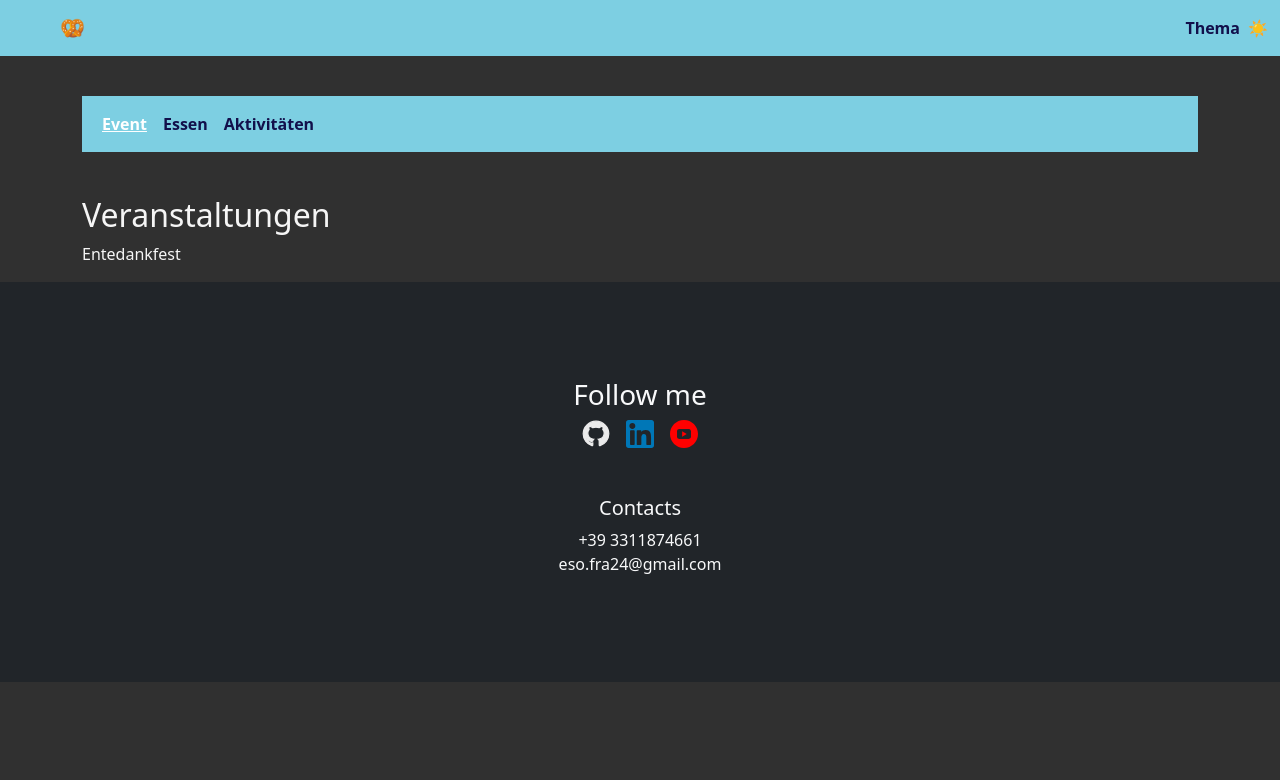
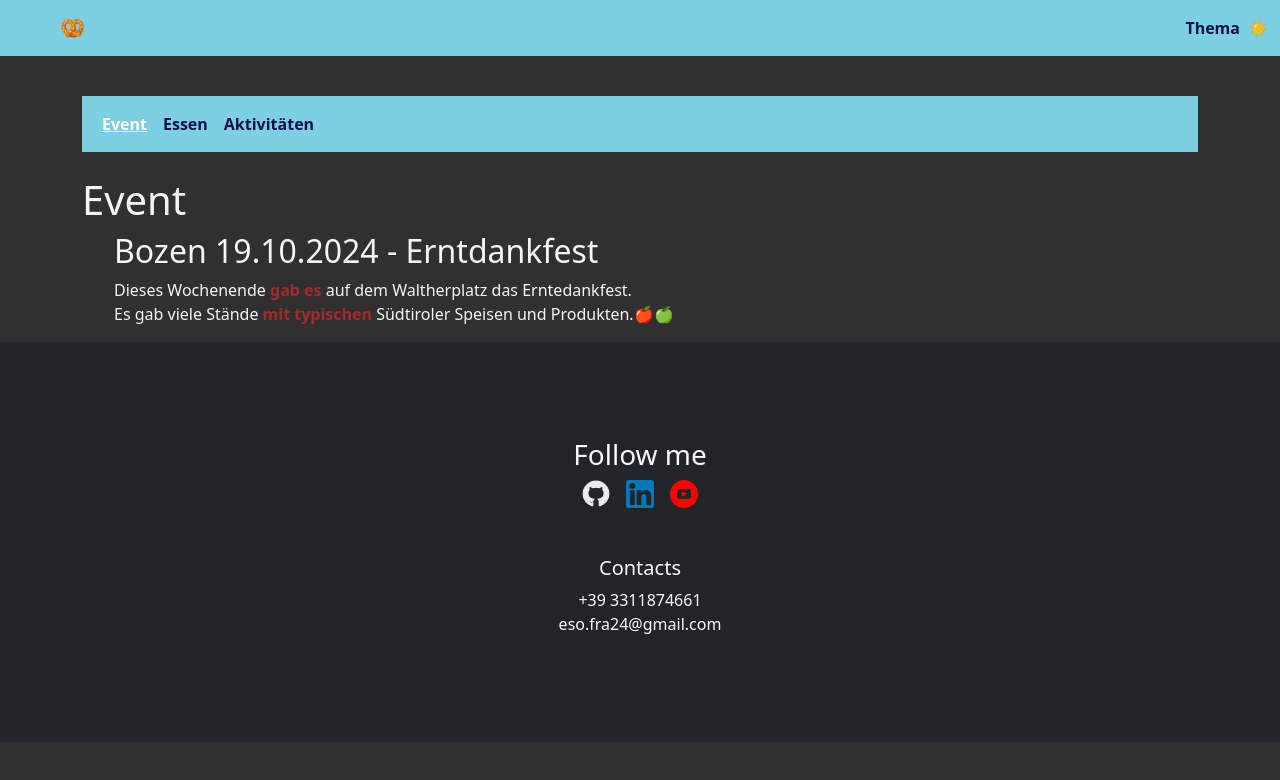
Before and after one commit to JungleKiosk/GanZuToll, a Vue app: page /events in a window 1280 px wide. Shown: the top 780 px of the page. Built offline with nearby package versions, Linux system fonts and the light colour scheme.

Commit message:
Erntdankfest

```diff
--- a/src/components/thema/herbst/events.vue
+++ b/src/components/thema/herbst/events.vue
@@ -12,13 +12,31 @@ export default {
 <template>
   <div class="container">
     <Herbst></Herbst>
-    <h2>Veranstaltungen</h2>
-    <p>Entedankfest</p>
+    <div class="row">
+      <div class="col-12">
+        <h1>Event</h1>
+        <ul>
+          <li>
+            <h2>Bozen 19.10.2024 - Erntdankfest</h2>
+            <p>Dieses Wochenende <span class="nota">gab es</span> auf dem Waltherplatz das Erntedankfest. <br>
+              Es gab viele Stände <span class="nota">mit typischen</span> Südtiroler Speisen und Produkten.🍎🍏
+
+            </p>
+          </li>
+        </ul>
+      </div>
+    </div>
+
+
   </div>
 </template>
 
 <style scoped>
-h2 {
-  margin-top: 20px;
+
+.nota{
+  color:brown;
+  font-weight: bold;
 }
+
+
 </style>
```
